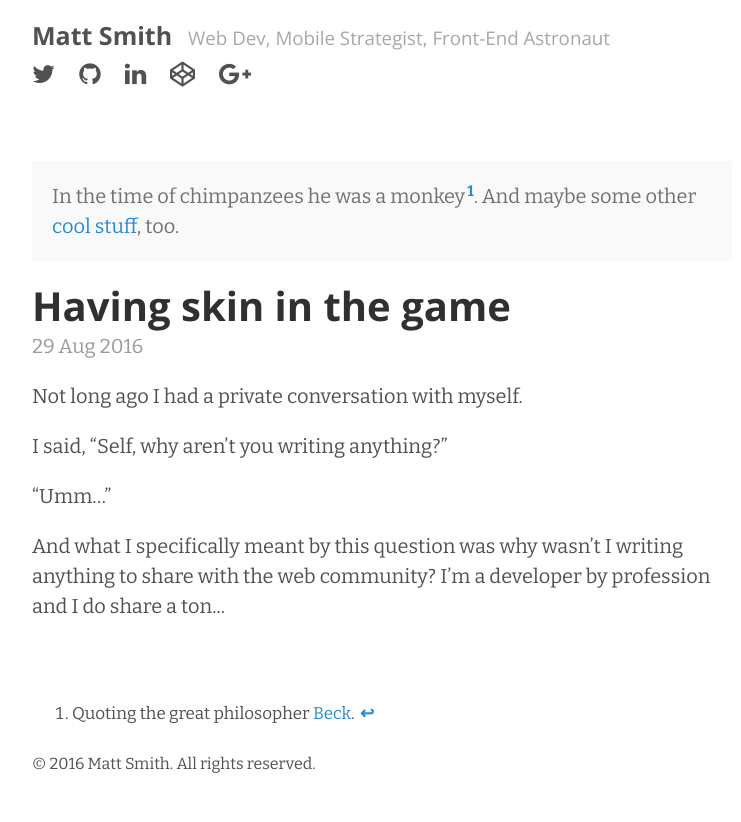
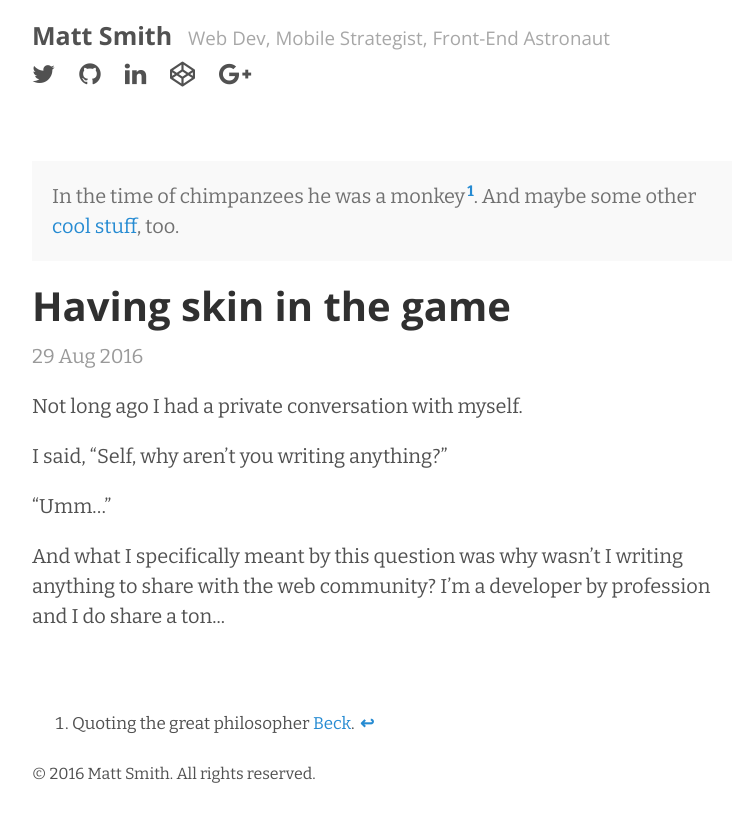
Before and after one commit to AllThingsSmitty/allthingssmitty.github.io, a Jekyll site: the page built from index.html, in a window 1280 px wide. Shown: the top 822 px of the page, without its empty margins (258-999 px from the left). Built offline with Jekyll 4.4.1, drawn with Linux system fonts in a browser that asks for light colours; nearby versions of some CDN libraries; the list of posts is cut into pages by our own code; comment, search, counter and statistics services are not loaded.

Commit message:
Minor layout edit 💁🏼

```diff
--- a/_sass/_type.scss
+++ b/_sass/_type.scss
@@ -7,7 +7,7 @@ h1, h2, h3, h4, h5, h6 {
   font-family: $header-font-family;
   font-weight: 700;
   line-height: 1.25;
-  margin-bottom: .5rem;
+  margin-bottom: 1rem;
   text-rendering: optimizeLegibility;
 }
 
```
